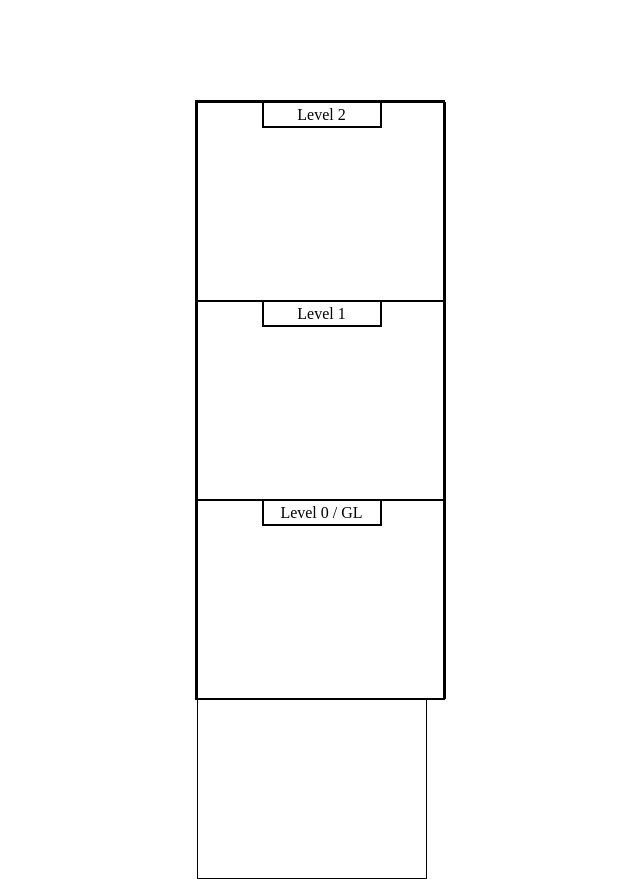
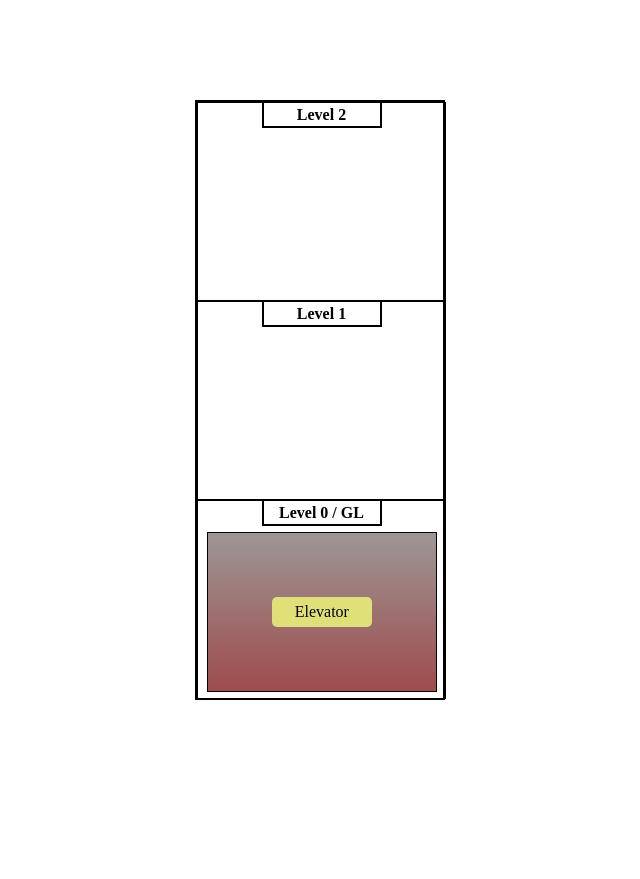
Before and after one commit to hargun0360/Koolio-Assessment, a plain HTML site: page index.html in a window 1280 px wide. Shown: the whole page, without its empty margins (320-960 px from the left). After the commit the page ends 800 px from the top, so only its background shows below. Drawn offline with Linux system fonts and the light colour scheme.

Commit message:
Add: Elevator container

```diff
--- a/index.html
+++ b/index.html
@@ -9,23 +9,25 @@
 <body>
 
     <div class="container">
-        <div class="floor">
-            <div class="level">
-                Level 2
+        <div class="elevator">
+            <div class="elevator_text">
+                Elevator
             </div>
         </div>
         <div class="floor">
             <div class="level">
-                Level 1
+                <b>Level 2</b>
             </div>
         </div>
         <div class="floor">
             <div class="level">
-                Level 0 / GL
+                <b>Level 1</b>
             </div>
         </div>
-        <div class="elevator">
-
+        <div class="floor">
+            <div class="level">
+               <b>Level 0 / GL</b>
+            </div>
         </div>
     </div>
     <script src="script.js"></script>
--- a/style.css
+++ b/style.css
@@ -35,8 +35,25 @@ body{
 }
 
 .elevator{
-    height: 180px;
+    height: 160px;
     width: 230px;
     border: 1px solid black;
+    display: flex;
+    justify-content: center;
+    align-items: center;
     position: absolute;
+    bottom: 1%;
+    left: 4%;
+    background-image:  linear-gradient( rgba(134, 126, 126, 0.811) , rgba(143, 47, 47, 0.861));
 }
+
+
+.elevator_text{
+    width: 100px;
+    height: 30px;
+    background-color: rgb(224, 224, 120);
+    border-radius: 5px;
+    display: flex;
+    justify-content: center;
+    align-items: center;
+}
```
